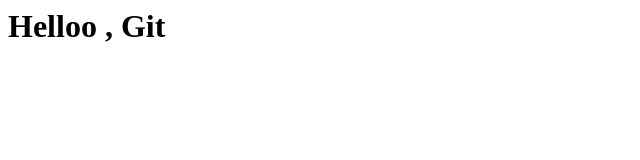
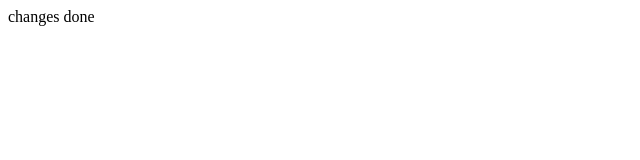
Before and after one commit to YashuJodha/Devops, a plain HTML site: page index.html in a window 1280 px wide. Shown: the whole page, without its empty margins (0-640 px from the left). Drawn offline with Linux system fonts and the light colour scheme.

Commit message:
Updated index.html

```diff
--- a/index.html
+++ b/index.html
@@ -1 +1 @@
-<h1>Helloo , Git</h1>
+<p>changes done </p>
```
